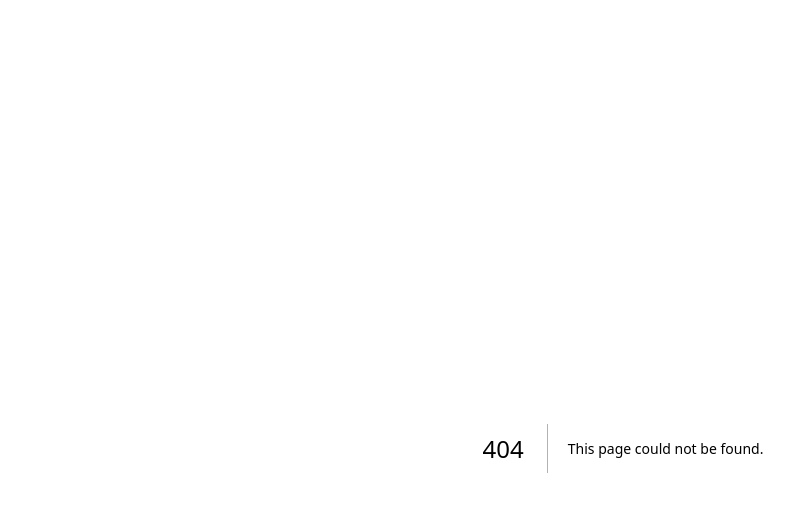
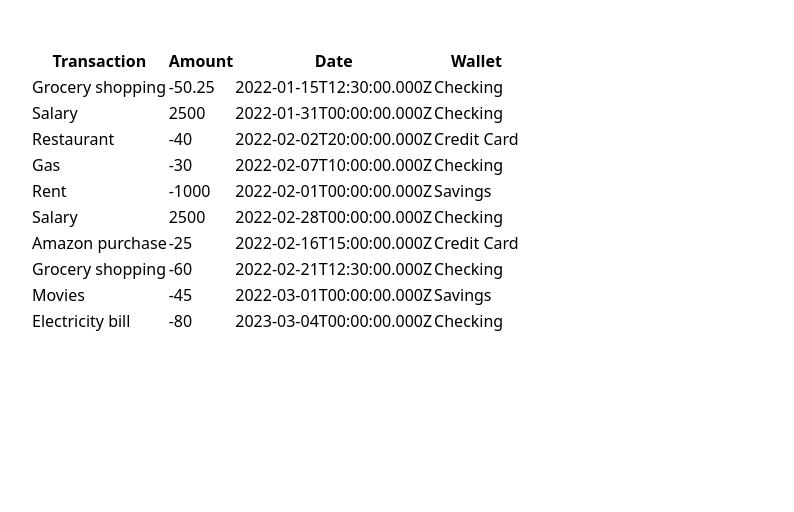
Before and after one commit to clemensheithecker/expense-tracker, a Next.js app: page /transactions in a window 1280 px wide. Before the commit this address had no page. Shown: the top 512 px of the page, without its empty margins (17-811 px from the left). Built offline with nearby package versions, Linux system fonts and the light colour scheme.

Commit message:
Add `TransactionsTable` component

```diff
--- /dev/null
+++ b/src/app/transactions/page.tsx
@@ -0,0 +1,11 @@
+import TransactionsTable from "@/components/TransactionsTable";
+
+import fixtureTransactions from "@/fixtures/transactions.json";
+
+export default function TransactionsPage() {
+  return (
+    <>
+      <TransactionsTable transactions={fixtureTransactions} />
+    </>
+  );
+}
--- /dev/null
+++ b/src/components/TransactionsTable.tsx
@@ -0,0 +1,84 @@
+"use client";
+
+import {
+  createColumnHelper,
+  flexRender,
+  getCoreRowModel,
+  useReactTable,
+} from "@tanstack/react-table";
+import { useMemo } from "react";
+
+type Transaction = {
+  id: string;
+  name: string;
+  date: string;
+  amount: number;
+  wallet: string;
+};
+
+const TransactionTable = ({
+  transactions,
+}: {
+  transactions: Transaction[];
+}) => {
+  const data = useMemo(() => transactions, [transactions]);
+  const columnHelper = createColumnHelper<Transaction>();
+  const columns = [
+    columnHelper.accessor("name", {
+      cell: (info) => info.getValue(),
+      header: () => <span>Transaction</span>,
+    }),
+    columnHelper.accessor("amount", {
+      cell: (info) => info.getValue(),
+      header: () => <span>Amount</span>,
+    }),
+    columnHelper.accessor("date", {
+      cell: (info) => info.getValue(),
+      header: () => <span>Date</span>,
+    }),
+    columnHelper.accessor("wallet", {
+      cell: (info) => info.getValue(),
+      header: () => <span>Wallet</span>,
+    }),
+  ];
+
+  const table = useReactTable({
+    data,
+    columns,
+    getCoreRowModel: getCoreRowModel(),
+  });
+
+  return (
+    <table>
+      <thead>
+        {table.getHeaderGroups().map((headerGroup) => (
+          <tr key={headerGroup.id}>
+            {headerGroup.headers.map((header) => (
+              <th key={header.id}>
+                {header.isPlaceholder
+                  ? null
+                  : flexRender(
+                      header.column.columnDef.header,
+                      header.getContext()
+                    )}
+              </th>
+            ))}
+          </tr>
+        ))}
+      </thead>
+      <tbody>
+        {table.getRowModel().rows.map((row) => (
+          <tr key={row.id}>
+            {row.getVisibleCells().map((cell) => (
+              <td key={cell.id}>
+                {flexRender(cell.column.columnDef.cell, cell.getContext())}
+              </td>
+            ))}
+          </tr>
+        ))}
+      </tbody>
+    </table>
+  );
+};
+
+export default TransactionTable;
```
